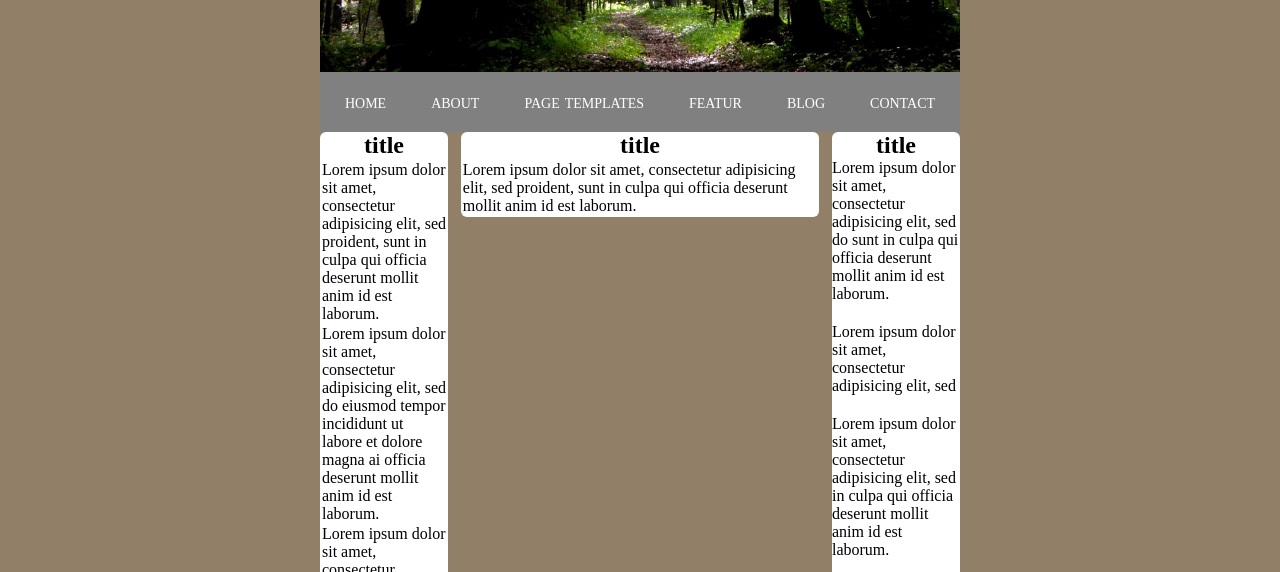
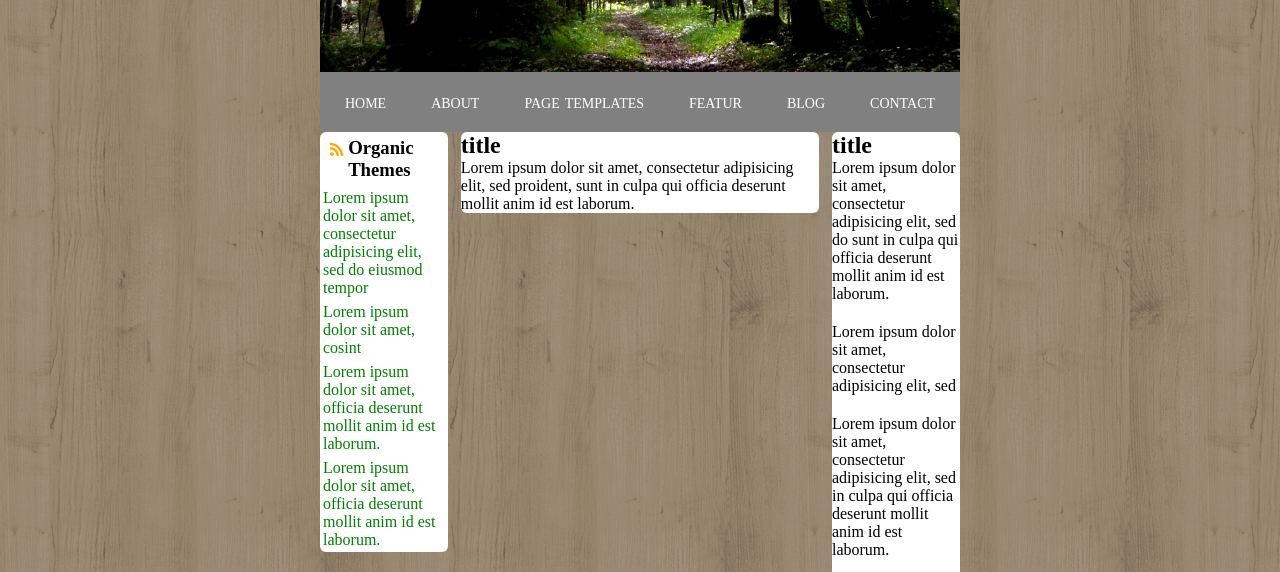
Before and after one commit to Nino-Chimento/htmlcss-wp, a plain HTML site: page index.html in a window 1280 px wide. Shown: the part 228-800 px from the top of the page. Drawn offline with Linux system fonts and the light colour scheme.

Commit message:
rifinitura colonna sinistra con link

```diff
--- a/css/style.css
+++ b/css/style.css
@@ -13,7 +13,7 @@
 
 
 body{
-  background-color: #927f68;
+background-image: url(../img/sfondo.png);
 }
 
 
@@ -41,7 +41,7 @@ height: 300px;
   height: 60px;
   background-color: grey;
 }
-ul{
+.menu ul{
   text-align: center;
   vertical-align: middle;
   line-height: 58px;
@@ -51,12 +51,12 @@ ul{
   font-variant: small-caps;
   font-size: 20px;
 }
-a {
+.menu li a {
   text-decoration: none;
   color: white;
   height: 55px;
 }
-li:hover {
+.menu ul li:hover {
   background-color: #48545a;
   border-bottom: 2px solid #292116;
 }
@@ -74,24 +74,46 @@ main:after{
 }
 
 
-
+.title-left{
+  content: "";
+  display: table;
+  clear: both;
+}
 .colonna {
   float:left;
   border-radius: 6px;
   background-color: white;
 }
 
-h2 {
-  text-align: center;
-}
-p {
-  margin: 2px;
+
+.left {
+  width: 20%;
 }
 
+.title-left {
+  margin: 5px;
+}
+.title {
+  float: left;
+  width: 60%;
+}
+.fas  {
+  float: left;
+  padding: 5px;
+  color: orange;
+  font-size: 15px;
+}
+.menu-left {
+  list-style: none;
+}
+.menu-left li {
+  margin: 3px;0;
+}
+.menu-left li a{
+  color:green;
+  text-decoration: none;
+}
 
-.left {
-  width: 20%
-}
 .center {
   width: 56%;
   margin:0 2%;
--- a/index.html
+++ b/index.html
@@ -33,13 +33,24 @@
       <!--/ header -->
       <!-- parte centrale -->
       <main>
+        <!-- colonna sinistre -->
         <div class=" colonna left">
-          <h2>title</h2>
-          <p>Lorem ipsum dolor sit amet, consectetur adipisicing elit, sed  proident, sunt in culpa qui officia deserunt mollit anim id est laborum.</p>
-          <p>Lorem ipsum dolor sit amet, consectetur adipisicing elit, sed do eiusmod tempor incididunt ut labore et dolore magna ai officia deserunt mollit anim id est laborum.</p>
-          <p>Lorem ipsum dolor sit amet, consectetur adipisicing elit, sed do eiusmod tempor incididunt ut labore et dolore magna aliqua.pteur sint occaecat cupidatat non proident, sunt in culpa qui officia deserunt mollit anim id est laborum.
-          </p>
+          <div class="title-left">
+            <span><i class="fas fa-rss"></i></span>
+            <h3 class="title">Organic Themes</h3>
+          </div>
+          <ul class="menu-left">
+            <li> <a href="#">Lorem ipsum dolor sit amet, consectetur adipisicing elit, sed do eiusmod tempor </a>
+            </li>
+            <li> <a href="#">Lorem ipsum dolor sit amet, cosint </a>
+            </li>
+            <li> <a href="#">Lorem ipsum dolor sit amet,  officia deserunt mollit anim id est laborum.</a>
+            </li>
+            <li> <a href="#">Lorem ipsum dolor sit amet,  officia deserunt mollit anim id est laborum.</a>
+            </li>
+          </ul>
         </div>
+        <!-- /colonna sinistra -->
         <div class=" colonna center">
           <h2>title</h2>
           <p>Lorem ipsum dolor sit amet, consectetur adipisicing elit, sed  proident, sunt in culpa qui officia deserunt mollit anim id est laborum.</p>
```
Also changed, not shown: img/natural-logo.png (added), img/sfondo.png (added).
